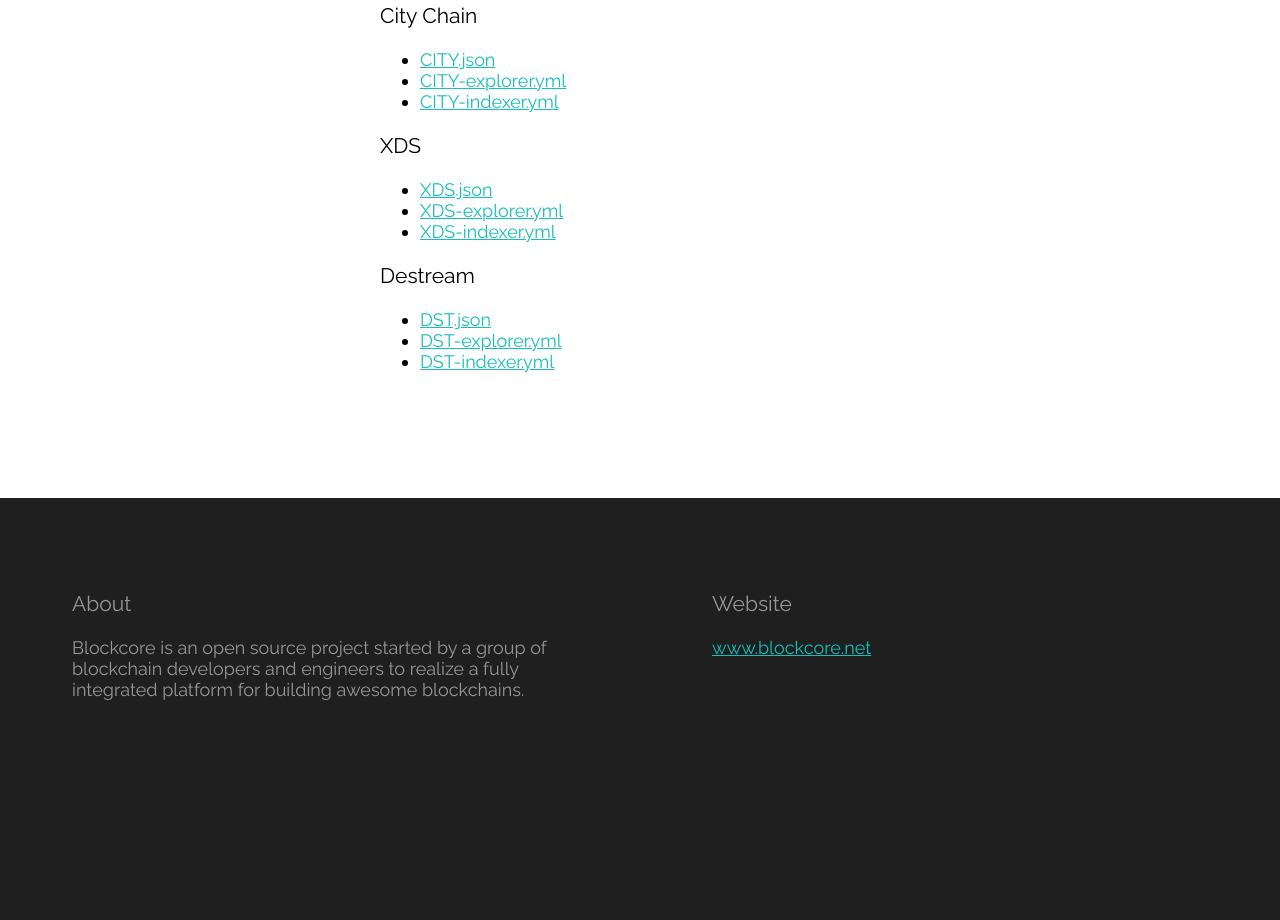
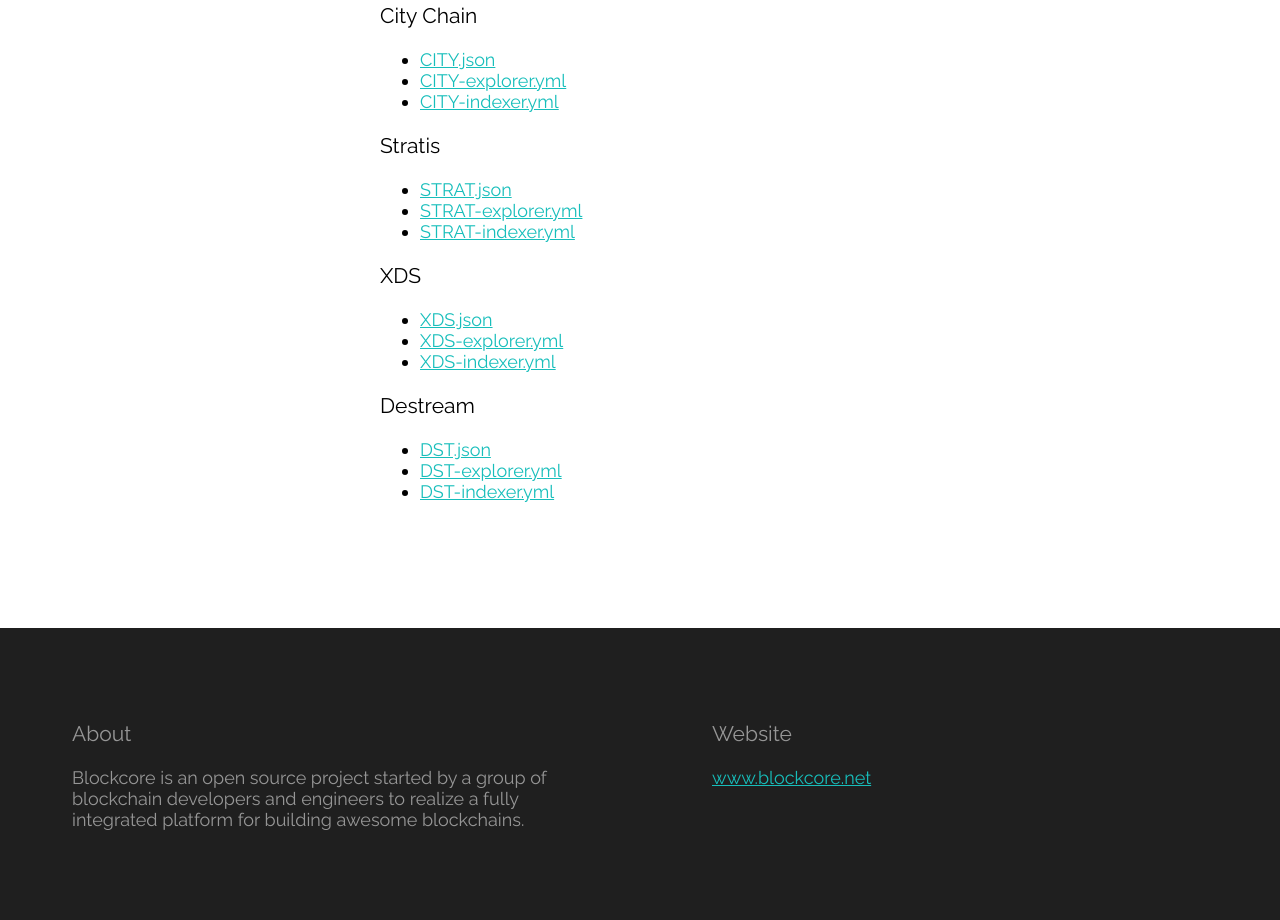
Before and after one commit to block-core/chaininfo, a plain HTML site: page index.html in a window 1280 px wide. Shown: the part 797-1717 px from the top of the page. Before the commit the page ends 1587 px from the top, so only its background shows below. Drawn offline with Linux system fonts and the light colour scheme.

Commit message:
Add Stratis to home page on Chains

```diff
--- a/index.html
+++ b/index.html
@@ -246,6 +246,14 @@
                     <li><a href="docker/CITY/CITY-indexer.yml">CITY-indexer.yml</a></li>
                 </ul>
 
+                <h3>Stratis</h3>
+
+                <ul>
+                    <li><a href="chains/STRAT.json">STRAT.json</a></li>
+                    <li><a href="docker/STRAT/STRAT-explorer.yml">STRAT-explorer.yml</a></li>
+                    <li><a href="docker/STRAT/STRAT-indexer.yml">STRAT-indexer.yml</a></li>
+                </ul>
+
                 <h3>XDS</h3>
 
                 <ul>
```
